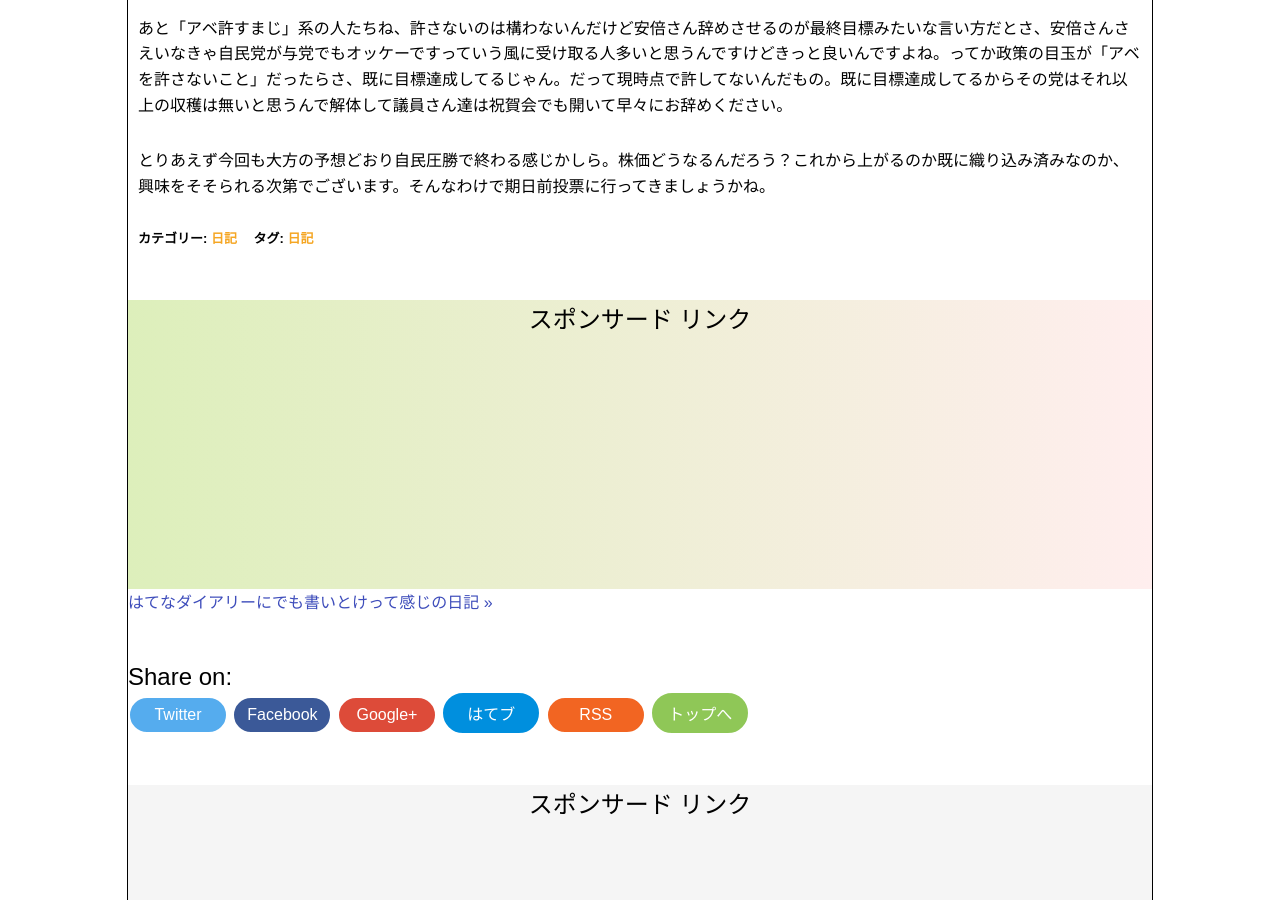
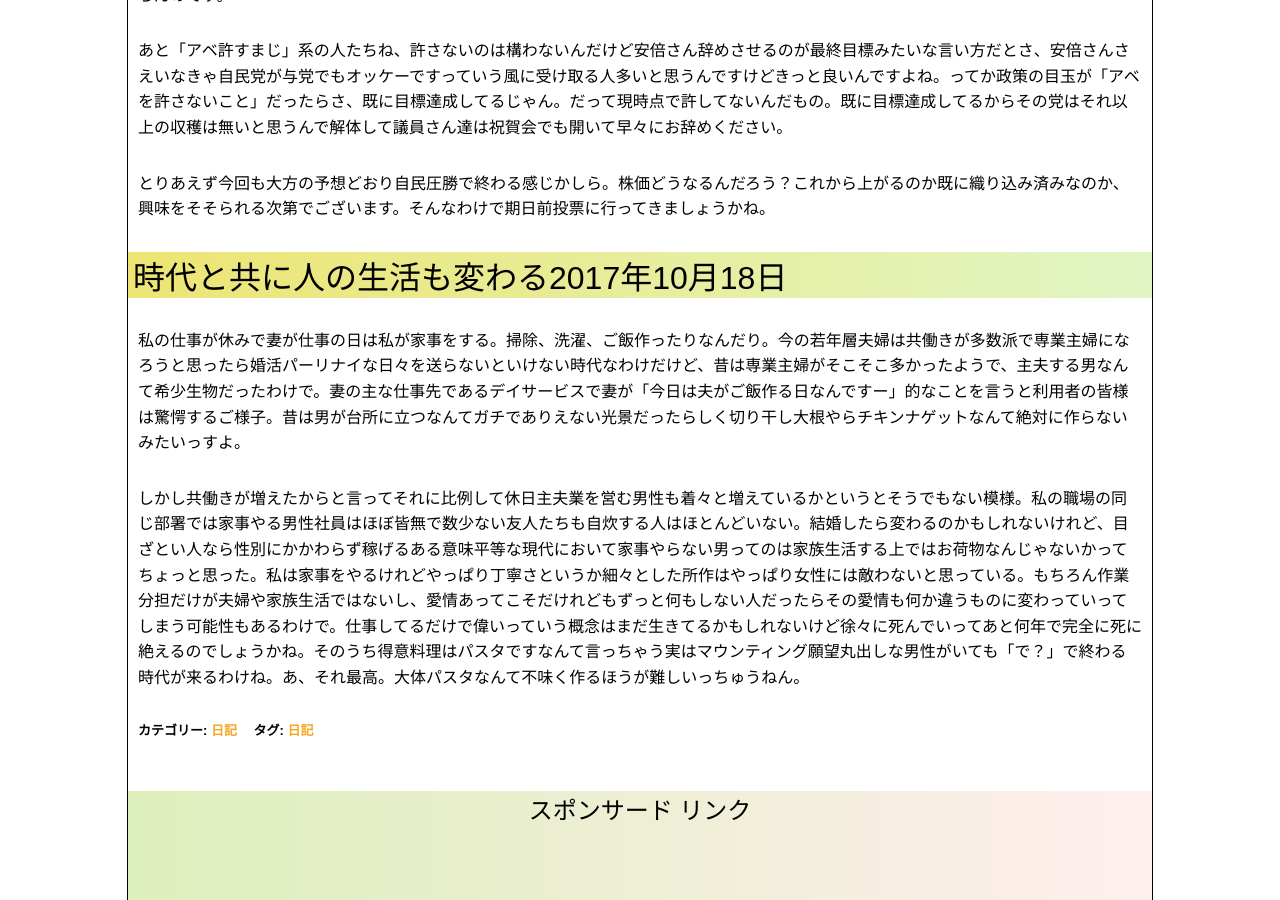
Before and after one commit to photoantenna/photoantenna.github.io, a Jekyll site: the page built from _posts/2017-10-11-diary.md, in a window 1280 px wide and 900 px high, scrolled down 2628 px. Built offline with Jekyll 4.4.1, drawn with Linux system fonts in a browser that asks for light colours; some of the changed text lies outside the part shown.

Commit message:
2017年10月18日、日記更新

```diff
--- a/_posts/2017-10-11-diary.md
+++ b/_posts/2017-10-11-diary.md
@@ -5,9 +5,9 @@ permalink: diary02
 excerpt: "日常のことや出来事に対する自分の反応を文章化していこうのコーナーです。特にテーマも設けずにつらつらと書いていくとっても楽しいコーナーです。見る人にとって楽しいコーナーかどうかは定かではありませんよー"
 categories: "日記"
 tags: "日記"
-keywords: "日記, チャーハン, カメラバッグ, 希望の党"
+keywords: "日記, チャーハン, カメラバッグ, 希望の党, 主夫"
 mokuji: true
-update: 2017-10-17
+update: 2017-10-18
 amazon: true
 image:
   feature: diary.jpg
@@ -42,3 +42,9 @@ image:
 あと「アベ許すまじ」系の人たちね、許さないのは構わないんだけど安倍さん辞めさせるのが最終目標みたいな言い方だとさ、安倍さんさえいなきゃ自民党が与党でもオッケーですっていう風に受け取る人多いと思うんですけどきっと良いんですよね。ってか政策の目玉が「アベを許さないこと」だったらさ、既に目標達成してるじゃん。だって現時点で許してないんだもの。既に目標達成してるからその党はそれ以上の収穫は無いと思うんで解体して議員さん達は祝賀会でも開いて早々にお辞めください。
 
 とりあえず今回も大方の予想どおり自民圧勝で終わる感じかしら。株価どうなるんだろう？これから上がるのか既に織り込み済みなのか、興味をそそられる次第でございます。そんなわけで期日前投票に行ってきましょうかね。
+
+### 時代と共に人の生活も変わる2017年10月18日
+
+私の仕事が休みで妻が仕事の日は私が家事をする。掃除、洗濯、ご飯作ったりなんだり。今の若年層夫婦は共働きが多数派で専業主婦になろうと思ったら婚活パーリナイな日々を送らないといけない時代なわけだけど、昔は専業主婦がそこそこ多かったようで、主夫する男なんて希少生物だったわけで。妻の主な仕事先であるデイサービスで妻が「今日は夫がご飯作る日なんですー」的なことを言うと利用者の皆様は驚愕するご様子。昔は男が台所に立つなんてガチでありえない光景だったらしく切り干し大根やらチキンナゲットなんて絶対に作らないみたいっすよ。
+
+しかし共働きが増えたからと言ってそれに比例して休日主夫業を営む男性も着々と増えているかというとそうでもない模様。私の職場の同じ部署では家事やる男性社員はほぼ皆無で数少ない友人たちも自炊する人はほとんどいない。結婚したら変わるのかもしれないけれど、目ざとい人なら性別にかかわらず稼げるある意味平等な現代において家事やらない男ってのは家族生活する上ではお荷物なんじゃないかってちょっと思った。私は家事をやるけれどやっぱり丁寧さというか細々とした所作はやっぱり女性には敵わないと思っている。もちろん作業分担だけが夫婦や家族生活ではないし、愛情あってこそだけれどもずっと何もしない人だったらその愛情も何か違うものに変わっていってしまう可能性もあるわけで。仕事してるだけで偉いっていう概念はまだ生きてるかもしれないけど徐々に死んでいってあと何年で完全に死に絶えるのでしょうかね。そのうち得意料理はパスタですなんて言っちゃう実はマウンティング願望丸出しな男性がいても「で？」で終わる時代が来るわけね。あ、それ最高。大体パスタなんて不味く作るほうが難しいっちゅうねん。
```
